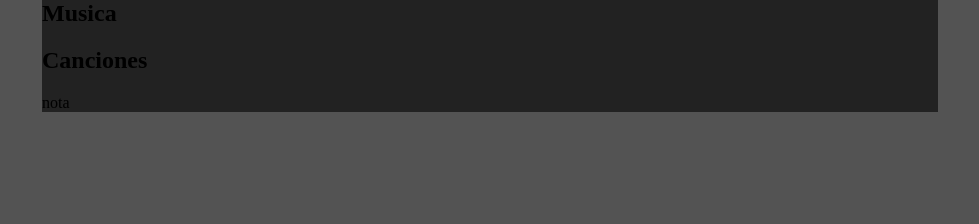
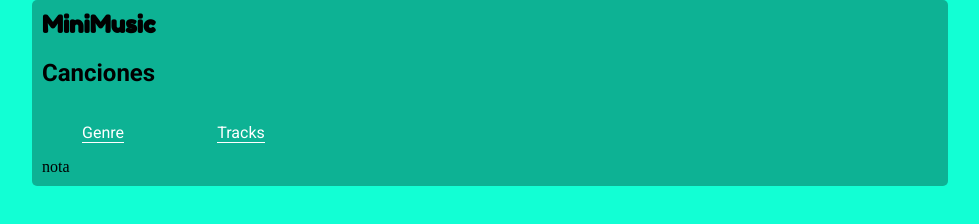
Before and after one commit to AlbertViCa/api_musica, a plain HTML site: page index.html in a window 1280 px wide. Shown: the whole page, without its empty margins (150-1129 px from the left). Drawn offline with Linux system fonts and the light colour scheme; no server answers.

Commit message:
Se estableció el formato visual de la página.

```diff
--- a/css/style.css
+++ b/css/style.css
@@ -1,15 +1,55 @@
 html{
-    background-color: rgb(83, 83, 83);
+    background-color: #12FFD4;
 }
 
 body{
     width: 70%;
     margin: 0;
-    padding: 0;
+    padding: 10px;
     margin:auto;
-    background-color: rgb(34, 34, 34);
+    border-radius: 5px;
+    background-color: rgba(0, 0, 0, 0.3);
 }
 
 header h1{
     margin: 0;
 }
+
+ul{
+    list-style-type: none;
+}
+
+.header{
+    font-family: 'Fredoka One', cursive;
+}
+
+.main{
+    font-family: 'Roboto', sans-serif;
+    text-decoration: none;
+
+}
+
+.genres ul li a{
+    color: white;
+    border-bottom: 1px solid white;
+    text-decoration: none;
+
+}
+
+.tracks ul li a{
+    color: white;
+    border-bottom: 1px solid white;
+    text-decoration: none;
+}
+
+.grid-container {
+    display: grid;
+    grid-template-columns: 0.3fr 1.7fr;
+    grid-template-rows: 1;
+    gap: 1px 1px;
+    grid-template-areas: "genres tracks";
+  }
+
+  .genres { grid-area: genres; }
+
+  .tracks { grid-area: tracks; }
--- a/index.html
+++ b/index.html
@@ -4,15 +4,29 @@
     <meta charset="UTF-8">
     <meta name="viewport" content="width=device-width, initial-scale=1.0">
     <link rel="stylesheet" href="css/style.css">
+    <link href="https://fonts.googleapis.com/css2?family=Fredoka+One&display=swap" rel="stylesheet">
+    <link href="https://fonts.googleapis.com/css2?family=Fredoka+One&family=Roboto:wght@400;700;900&display=swap" rel="stylesheet">
     <title>Document</title>
 </head>
 <body>
     <section class="home">
         <header class="header">
-            <h1>Musica</h1>
+            <h1>MiniMusic</h1>
         </header>
         <main class="main">
             <h2>Canciones</h2>
+            <div class="grid-container">
+                <div class="genres">
+                    <ul>
+                        <li><a href="">Genre</a></li>
+                    </ul>
+                </div>
+                <div class="tracks">
+                    <ul>
+                        <li><a href="">Tracks</a></li>
+                    </ul>
+                </div>
+            </div>
         </main>
         <footer class="footer">
             <span>nota</span>
```
